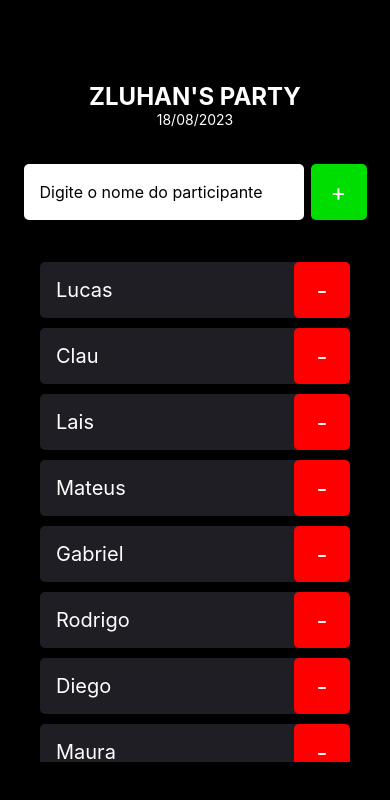
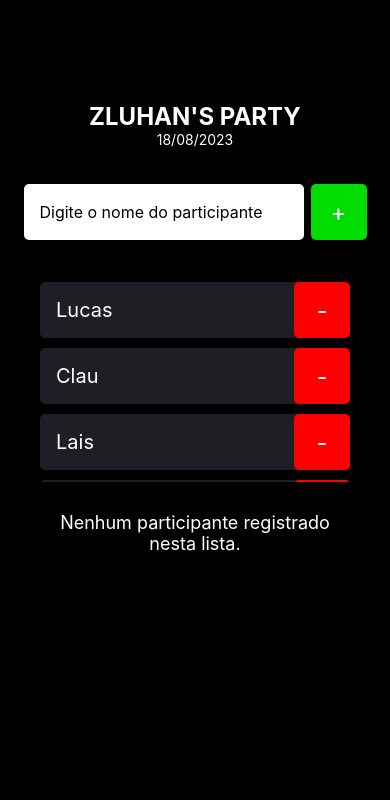
Before and after one commit to lucaszluhan/im-here, a React Native app: screen / in a window 390 px wide. Shown: the top 800 px of the page. Built offline with nearby package versions, Linux system fonts and the light colour scheme.

Commit message:
add use of FlatList component

```diff
--- a/src/screens/Home/index.tsx
+++ b/src/screens/Home/index.tsx
@@ -1,4 +1,4 @@
-import { ScrollView, Text, TextInput, TouchableOpacity, View } from 'react-native'
+import { FlatList, ScrollView, Text, TextInput, TouchableOpacity, View } from 'react-native'
 import { Participant } from '../../components/Participant'
 import { styles } from './styles'
 
@@ -52,6 +52,18 @@ export default function Home() {
       <ScrollView showsVerticalScrollIndicator={false} style={styles.participants}>
         {renderParticipants()}
       </ScrollView>
+      <FlatList
+        showsVerticalScrollIndicator={false}
+        style={styles.participants}
+        data={[]}
+        keyExtractor={item => item}
+        renderItem={({ item }) => (
+          <Participant key={item} name={item} onRemove={() => handleParticipantRemove(item)} />
+        )}
+        ListEmptyComponent={() => (
+          <Text style={styles.listEmptyText}>Nenhum participante registrado nesta lista.</Text>
+        )}
+      />
     </View>
   )
 }
--- a/src/screens/Home/styles.ts
+++ b/src/screens/Home/styles.ts
@@ -48,6 +48,12 @@ export const styles = StyleSheet.create({
   },
   participants: {
     width: '100%',
-    maxHeight: 500,
+    maxHeight: 200,
+    marginBottom: 30,
+  },
+  listEmptyText: {
+    color: '#fff',
+    fontSize: 18,
+    textAlign: 'center',
   },
 })
```
